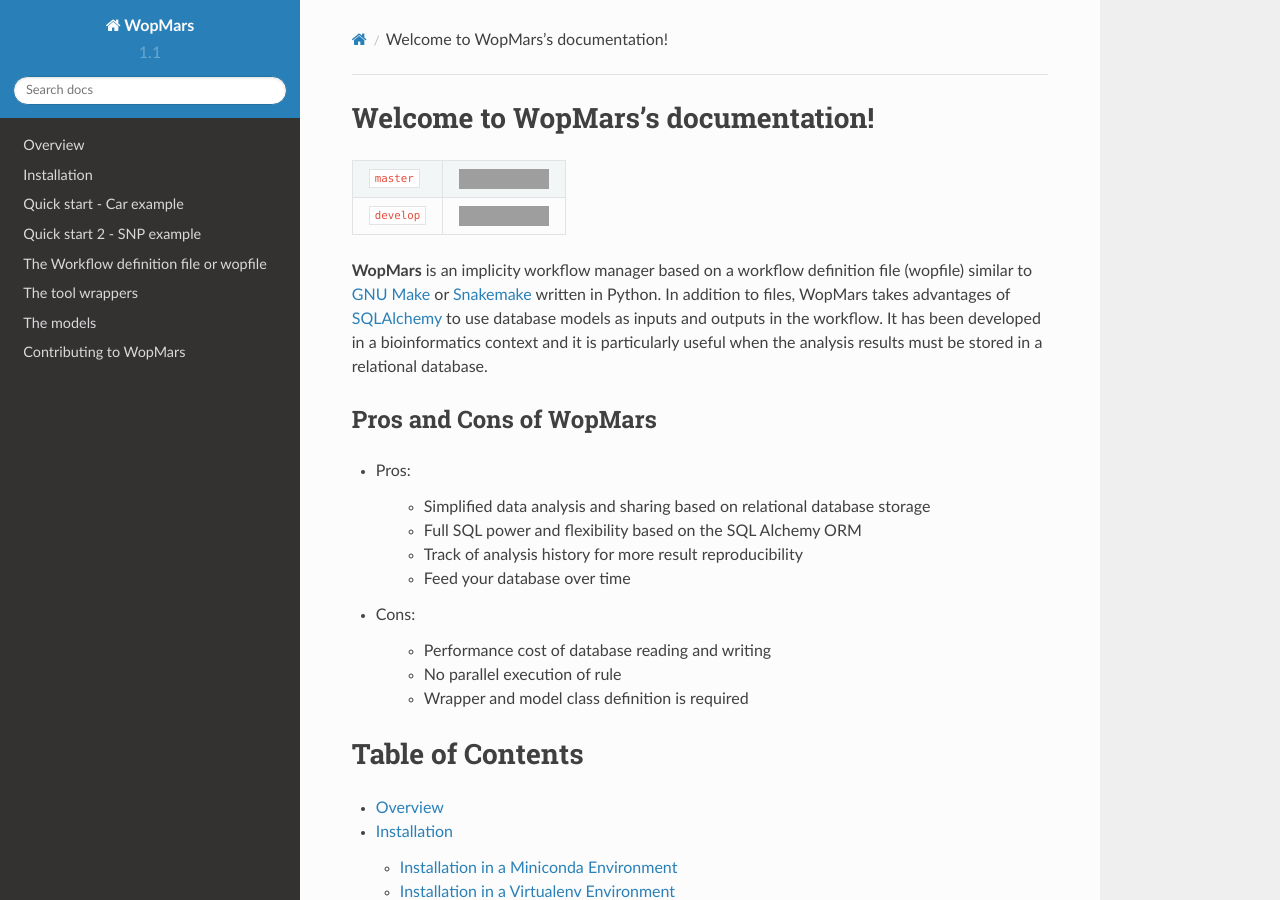
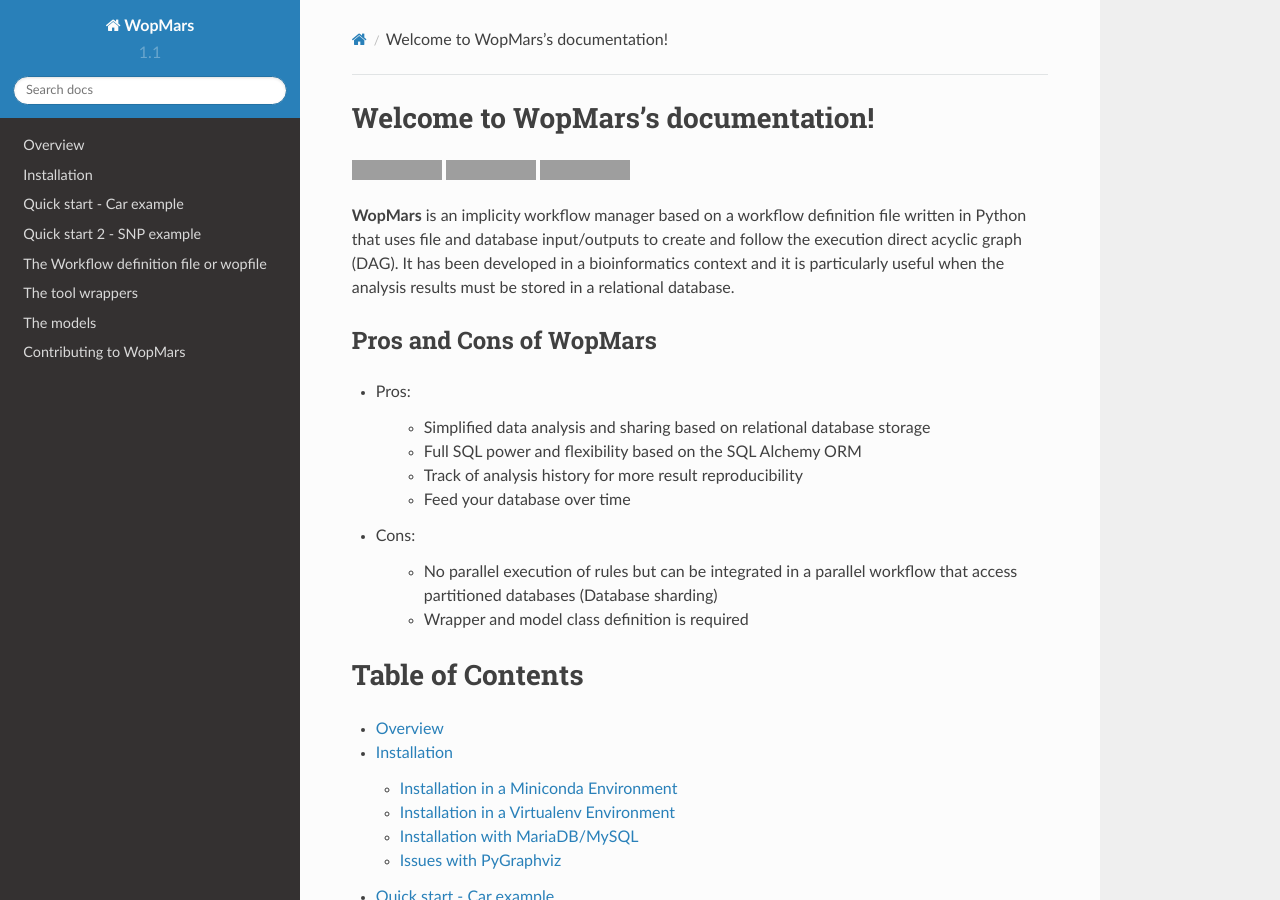
Before and after one commit to aitgon/wopmars, a Sphinx documentation site: the page built from docs/index.rst, in a window 1280 px wide and 900 px high. Built offline with Sphinx 7.4.7 and the Read the Docs theme 2.0.0, drawn with Linux system fonts in a browser that asks for light colours; grey boxes are pictures that could not be loaded.

```diff
--- a/docs/index.rst
+++ b/docs/index.rst
@@ -6,15 +6,17 @@
 Welcome to WopMars's documentation!
 ===================================
 
-+---------------------+------------------------------------------------------------------------------+
-| ``master``          | .. image:: https://travis-ci.org/aitgon/wopmars.svg?branch=master            |
-|                     |     :target: https://travis-ci.org/aitgon/wopmars                            |
-+---------------------+------------------------------------------------------------------------------+
-| ``develop``         | .. image:: https://travis-ci.org/aitgon/wopmars.svg?branch=develop           |
-|                     |     :target: https://travis-ci.org/aitgon/wopmars                            |
-+---------------------+------------------------------------------------------------------------------+
+.. image:: https://travis-ci.org/aitgon/wopmars.svg?branch=master
+    :target: https://travis-ci.org/aitgon/wopmars
 
-**WopMars** is an implicity workflow manager based on a workflow definition file (wopfile) similar to `GNU Make <https://www.gnu.org/software/make/>`_ or `Snakemake <https://snakemake.readthedocs.io/en/stable/>`_ written in Python. In addition to files, WopMars takes advantages of `SQLAlchemy <https://www.sqlalchemy.org/>`_ to use database models as inputs and outputs in the workflow. It has been developed in a bioinformatics context and it is particularly useful when the analysis results must be stored in a relational database.
+.. image:: https://readthedocs.org/projects/wopmars/badge/?version=latest
+    :target: http://wopmars.readthedocs.io/en/latest/?badge=latest
+    :alt: Documentation Status
+
+.. image:: https://img.shields.io/pypi/v/wopmars.svg
+    :target: https://pypi.python.org/pypi/wopmars
+
+**WopMars** is an implicity workflow manager based on a workflow definition file written in Python that uses file and database input/outputs to create and follow the execution direct acyclic graph (DAG). It has been developed in a bioinformatics context and it is particularly useful when the analysis results must be stored in a relational database.
 
 Pros and Cons of WopMars
 ---------------------------
@@ -28,8 +30,7 @@ Pros and Cons of WopMars
 
 - Cons:
 
-   - Performance cost of database reading and writing
-   - No parallel execution of rule
+   - No parallel execution of rules but can be integrated in a parallel workflow that access partitioned databases (Database sharding)
    - Wrapper and model class definition is required
 
 Table of Contents
--- /dev/null
+++ b/setup.cfg
@@ -0,0 +1,2 @@
+[metadata]
+description-file = README.rst
--- /dev/null
+++ b/wopmars/version.py
@@ -0,0 +1 @@
+__version__ = '1.1.9'
```
Also changed, not shown: README.rst (+19 -10 lines), setup.py (+25 -10 lines), .travis.yml, LICENSE.txt (added).
